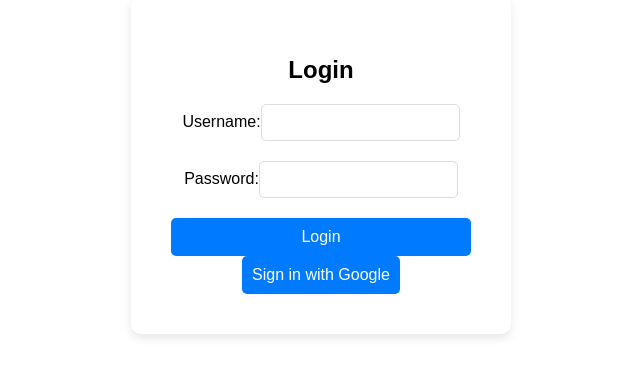
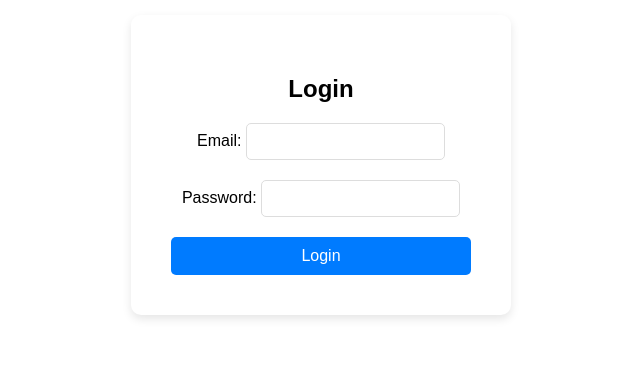
Before and after one commit to AuroraVane/SC2006, a React (Create React App) app in the folder routerunner/client/: page /login in a window 1280 px wide. Shown: the part 235-612 px from the top of the page, without its empty margins (319-959 px from the left). Built offline with nearby package versions, Linux system fonts and the light colour scheme.

Commit message:
CreateNewRunner

```diff
--- a/routerunner/client/src/components/CreateNewRunner.js
+++ b/routerunner/client/src/components/CreateNewRunner.js
@@ -1,6 +1,8 @@
 import React, { useState } from 'react';
 import axios from 'axios';
 import { useNavigate, Link } from 'react-router-dom'; // Import Link here
+import { createUserWithEmailAndPassword } from 'firebase/auth';
+import { getAuth } from 'firebase/auth';
 
 const CreateNewRunner = () => {
   const [username, setUsername] = useState('');
@@ -9,11 +11,17 @@ const CreateNewRunner = () => {
   const [errorMessages, setErrorMessages] = useState({});
   const [successMessage, setSuccessMessage] = useState('');
   const navigate = useNavigate();
+  const auth = getAuth();
 
   const handleSubmit = async (e) => {
     e.preventDefault();
 
     try {
+      const userCredential = await createUserWithEmailAndPassword(auth, email, password);
+      const user = userCredential.user
+
+      const idToken = await user.getIdToken();
+
       // Send the registration request to the backend
       const response = await axios.post('http://localhost:5001/api/register', {
         username,
@@ -23,12 +31,12 @@ const CreateNewRunner = () => {
       });
 
       // Handle success
-      setSuccessMessage('User registered successfully! Redirecting to login...');
+      setSuccessMessage('User registered successfully!');
       setErrorMessages({}); // Clear error messages
 
       // Redirect to login page after registration
       setTimeout(() => {
-        navigate('/login');
+        navigate('/mngrnr');
       }, 2000);
     } catch (error) {
       // Handle error
--- a/routerunner/client/src/components/LoginForm.js
+++ b/routerunner/client/src/components/LoginForm.js
@@ -3,7 +3,7 @@ import React, { useState } from 'react';
 import axios from 'axios';
 import { useNavigate } from 'react-router-dom';
 import { parseJwt } from '../utils/jwtUtils';
-import { doSignInWithEmailAndPassword, doSignInWithGoogle } from '../firebase/auth'; // Import Firebase functions
+import { doSignInWithEmailAndPassword } from '../firebase/auth'; // Import Firebase functions
 import { getAuth } from 'firebase/auth';
 
 const LoginForm = () => {
@@ -23,10 +23,8 @@ const LoginForm = () => {
             const userCredential = await doSignInWithEmailAndPassword(username, password);
             const user = userCredential.user;
 
-            console.log('User:', username);
             // Get Firebase ID token
             const idToken = await user.getIdToken();
-            console.log('ID token:', idToken);
             // Send the Firebase ID token to your backend to create a JWT
             const response = await axios.post('http://localhost:5001/api/login', {
                 username,
@@ -64,47 +62,12 @@ const LoginForm = () => {
         }
     };
 
-    const onGoogleSignIn = async () => {
-        setIsSigningIn(true);
-        try {
-            // Use Firebase Google sign-in
-            const userCredential = await doSignInWithGoogle();
-            const user = userCredential.user;
-
-            // Get Firebase ID token
-            const idToken = await user.getIdToken();
-
-            // Send the Firebase ID token to your backend
-            const response = await axios.post('http://localhost:5001/api/login', {
-                idToken, // Only the Firebase token in this case
-            });
-
-            const token = response.data.token;
-            if (token) {
-                localStorage.setItem('token', token);
-                const decodedToken = parseJwt(token);
-                const userType = decodedToken.usertype;
-
-                // Redirect based on user type
-                if (userType === 'operator') {
-                    navigate(`/omm/${user.email}`);
-                } else if (userType === 'runner') {
-                    navigate(`/rmm/${user.email}`);
-                }
-            }
-        } catch (error) {
-            setErrorMessage(error.message || 'Error signing in with Google. Please try again.');
-        } finally {
-            setIsSigningIn(false);
-        }
-    };
-
     return (
         <div className="form-container">
             <h2>Login</h2>
             <form onSubmit={handleSubmit}>
                 <div>
-                    <label>Username:</label>
+                    <label>Email: </label>
                     <input
                         type="text"
                         value={username}
@@ -113,7 +76,7 @@ const LoginForm = () => {
                     />
                 </div>
                 <div>
-                    <label>Password:</label>
+                    <label>Password: </label>
                     <input
                         type="password"
                         value={password}
@@ -124,7 +87,6 @@ const LoginForm = () => {
                 {errorMessage && <p className="error-message">{errorMessage}</p>}
                 <button type="submit" disabled={isSigningIn}>Login</button>
             </form>
-            <button onClick={onGoogleSignIn} disabled={isSigningIn}>Sign in with Google</button>
         </div>
     );
 };
```
Also changed, not shown: 1 other file (tests, documents, lock files or other folders).
